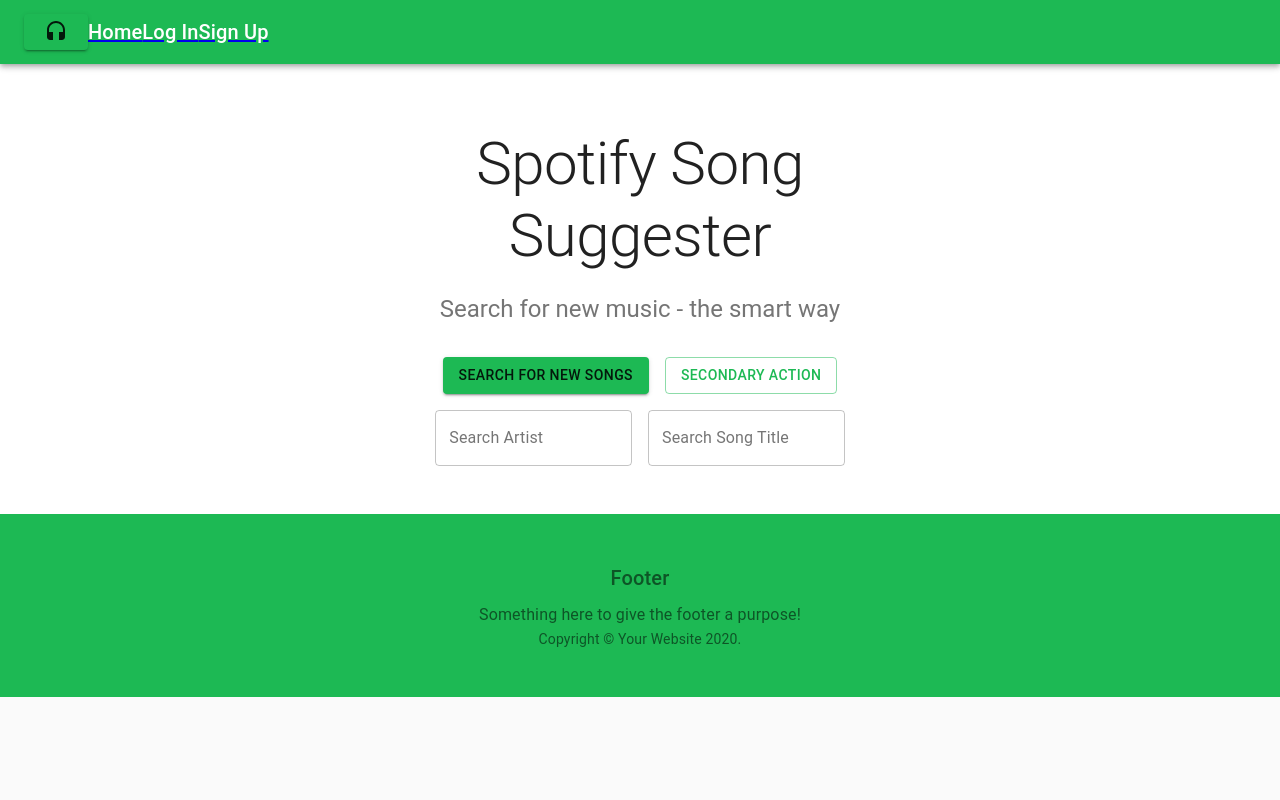
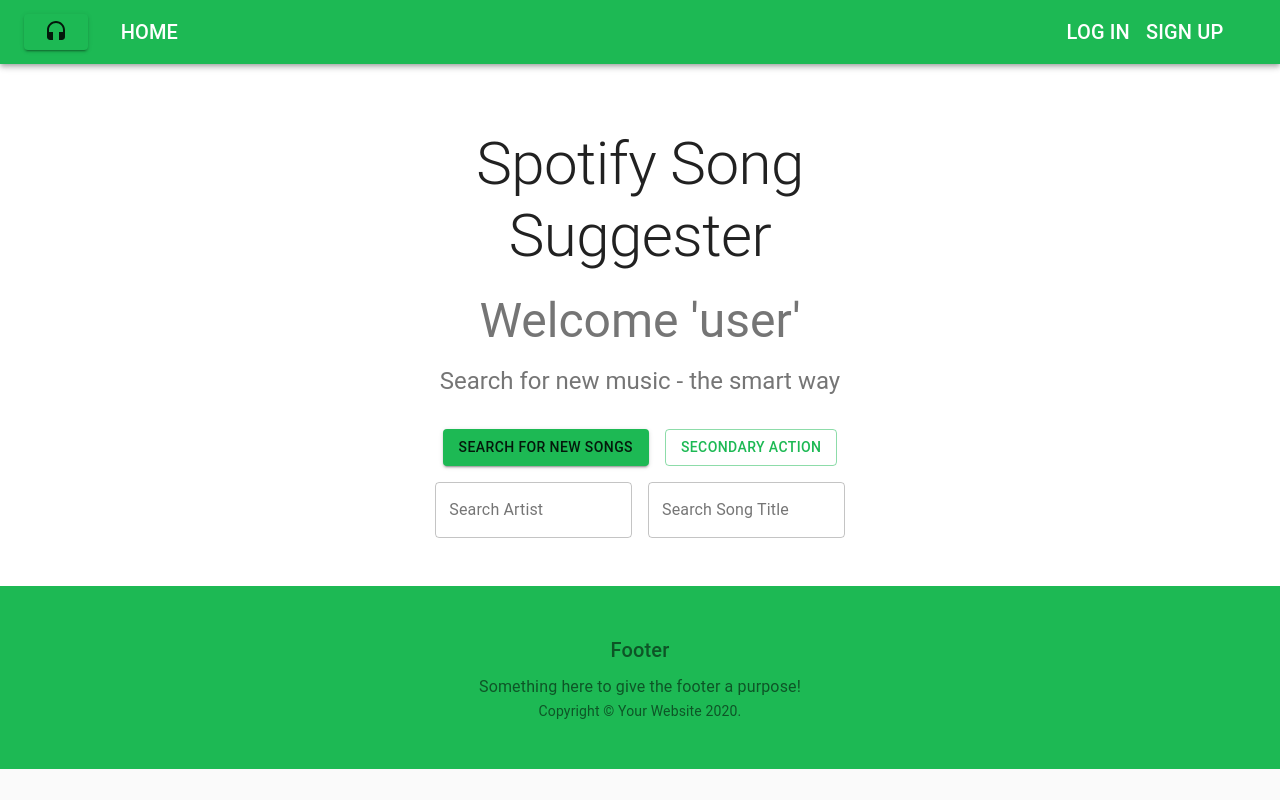
Before and after one commit to ErikSandvikSEA/front-end, a React (Create React App) app in the folder spotify-song-suggester-app/: page /home/search in a window 1280 px wide. Built offline with nearby package versions, Linux system fonts and the light colour scheme; no server answers.

Commit message:
added post request fix and more styling

```diff
--- a/spotify-song-suggester-app/package.json
+++ b/spotify-song-suggester-app/package.json
@@ -5,6 +5,7 @@
   "dependencies": {
     "@material-ui/core": "^4.9.12",
     "@material-ui/icons": "^4.9.1",
+    "@material-ui/lab": "^4.0.0-alpha.51",
     "@testing-library/jest-dom": "^4.2.4",
     "@testing-library/react": "^9.5.0",
     "@testing-library/user-event": "^7.2.1",
--- a/spotify-song-suggester-app/src/App.js
+++ b/spotify-song-suggester-app/src/App.js
@@ -26,6 +26,8 @@
 
 const postUrl = 'https://reqres.in/api/users'
 const getUrl='https://api.github.com/users/octocat'
+
+const registerTestUrl = 'https://spotify-song-suggester-project.herokuapp.com/api/auth/register'
 
 
 const initialFormValues = {
@@ -63,6 +65,12 @@
 const useStyles = makeStyles((theme) => ({
   appBar: {
      backgroundColor: '#1DB954',
+     display: 'flex',
+     justifyContent: 'space-between',
+     width: '100%',
+     alignItems: 'center',
+     paddingLeft: '2%',
+     paddingRight: '2%',
   },
   icon: {
     marginRight: theme.spacing(2),
@@ -93,6 +101,9 @@
     backgroundColor:'#1DB954',
     padding: theme.spacing(6),
   },
+  linkButtons: {
+    textDecoration: 'none',
+  }
 }));
 
 
@@ -108,7 +119,7 @@
     axios.get(getUrl)
       .then(response => {
         // console.log('working')
-        console.log(response.data)
+        // console.log(response.data)
         setUsers(response.data)
       })
       .catch(err => {
@@ -118,10 +129,11 @@
   )
 
 
-  const postUser = user => {
+  const postUser = (user) => {
     axios.post(postUrl, user)
       .then(res => {
         console.log(res)
+        console.log('working')
         setUsers([...users, res.data])
       })
       .catch(err => {
@@ -141,14 +153,14 @@
     e.preventDefault()
 
     const newUser = {
-      name: formValues.name,
+      username: formValues.username,
       email: formValues.email,
       password: formValues.password,
     }
 
     // 🔥 STEP 6 - WE NEED TO POST NEW USER TO THE API!
     postUser(newUser)
-    setFormValues(initialFormValues)
+    // setFormValues(initialFormValues)
   }
 
   const onInputChange = e => {
@@ -183,40 +195,54 @@
 
     <div className="App">
       <CssBaseline />
-      <AppBar position="sticky" className='appBar'>
+      <AppBar position="sticky">
 
 
-        <Toolbar  className='appBar'>
+        <Toolbar>
         <MenuTab/>
+          <div className={classes.appBar}>
+          <Button>
+        <RouterLink color="secondary" to='/home' className={classes.linkButtons}>
 
-          <Route path='/'>
-        <RouterLink color="secondary"to='/'>
-          <Typography className={classes.title} variant="h6" color="secondary" noWrap>
+          <Typography variant="h6" color="secondary" noWrap >
             Home
             </Typography>
+
             </RouterLink>
-        </Route>
-          <Route>
-        <RouterLink color="secondary"to='/login'>
-          <Typography variant="h6" color="secondary" noWrap>
+            </Button>
+        <div>
+        <Button>
+        <RouterLink color="secondary"to='/' className={classes.linkButtons}>
+          <Typography className={classes.title} variant="h6" color="secondary" noWrap>
             Log In
             </Typography>
             </RouterLink>
-        </Route>
-        <Route>
-        <RouterLink color="secondary"to='/signup'>
+            </Button>
+
+            <Button>
+        <RouterLink color="secondary" to='/signup' className={classes.linkButtons}>
           <Typography variant="h6" color="secondary" noWrap>
             Sign Up
             </Typography>
             </RouterLink>
-        </Route>
-
+            </Button>
+            </div>
+            </div>
         </Toolbar>
       </AppBar>
 
 
 
+
     <Switch>
+
+    <Route exact path='/'>
+           <Login
+            values={formValues}
+            onInputChange={onInputChange}
+           />
+      </Route>
+
       <Route path='/signup'>
         <SignUp
           values={formValues}
@@ -227,18 +253,13 @@
 
         />
       </Route>
+>
+      <Route>
+        <HomePage path='/home' />
+      </Route>
 
 
-      <Route path='/login'>
-           <Login
-            values={formValues}
-            onInputChange={onInputChange}
-           />
-      </Route>
 
-      <Route>
-        <HomePage path='/' />
-      </Route>
 
  </Switch>
 
--- a/spotify-song-suggester-app/src/components/DisplaySearched.jsx
+++ b/spotify-song-suggester-app/src/components/DisplaySearched.jsx
@@ -1,4 +1,4 @@
-import React, { useState, useEffect} from 'react';
+import React, { useState, useEffect } from 'react';
 import Button from '@material-ui/core/Button';
 import Card from '@material-ui/core/Card';
 import CardActions from '@material-ui/core/CardActions';
@@ -12,6 +12,8 @@
 import Container from '@material-ui/core/Container';
 import Link from '@material-ui/core/Link';
 import axios from 'axios'
+import CircularProgress from '@material-ui/core/CircularProgress';
+
 
 
 const useStyles = makeStyles((theme) => ({
@@ -45,10 +47,17 @@
           backgroundColor: '#1DB954',
           padding: theme.spacing(6),
      },
+     root: {
+          display: 'flex',
+          justifyContent: 'center',
+          '& > * + *': {
+               marginLeft: theme.spacing(0),
+          },
+     },
 }));
 
 const cards = [1, 2, 3, 4, 5, 6];
-const getUrl='https://api.github.com/users/octocat'
+const getUrl = 'https://api.github.com/users/octocat'
 export default function DisplaySearched() {
      const classes = useStyles();
 
@@ -68,7 +77,13 @@
                })
      }, []
      )
-
+     if (!songInfo.length) {
+          return (
+               <div className={classes.root}>
+                    <CircularProgress />
+               </div>
+          )
+     }
      return (
           <Container className={classes.cardGrid} maxWidth="md">
                <CssBaseline />
--- a/spotify-song-suggester-app/src/components/HomePage.jsx
+++ b/spotify-song-suggester-app/src/components/HomePage.jsx
@@ -1,7 +1,7 @@
 import React from 'react';
 import AppBar from '@material-ui/core/AppBar';
 import Button from '@material-ui/core/Button';
-import Headset from '@material-ui/icons/Headset';import CssBaseline from '@material-ui/core/CssBaseline';
+import Headset from '@material-ui/icons/Headset'; import CssBaseline from '@material-ui/core/CssBaseline';
 import Grid from '@material-ui/core/Grid';
 import Toolbar from '@material-ui/core/Toolbar';
 import Typography from '@material-ui/core/Typography';
@@ -10,7 +10,7 @@
 import Link from '@material-ui/core/Link';
 import DisplaySearched from './DisplaySearched'
 import { Route, Switch } from 'react-router-dom'
-import {Link as RouterLink } from 'react-router-dom'
+import { Link as RouterLink } from 'react-router-dom'
 import TextField from '@material-ui/core/TextField';
 
 
@@ -58,7 +58,7 @@
     flexGrow: 1,
   },
   footer: {
-    backgroundColor:'#1DB954',
+    backgroundColor: '#1DB954',
     padding: theme.spacing(6),
   },
   searchButtons: {
@@ -87,6 +87,9 @@
             <Typography component="h1" variant="h2" align="center" color="textPrimary" gutterBottom>
               Spotify Song Suggester
             </Typography>
+            <Typography variant="h3" align="center" color="textSecondary" paragraph>
+              Welcome 'user'
+            </Typography>
             <Typography variant="h5" align="center" color="textSecondary" paragraph>
               Search for new music - the smart way
             </Typography>
@@ -107,7 +110,6 @@
                   </Button>
                 </Grid>
                 <form className={classes.root} noValidate autoComplete="off">
-
                   <TextField id="outlined-basic" label="Search Artist" variant="outlined" />
                   <TextField id="outlined-basic" label="Search Song Title" variant="outlined" />
                 </form>
--- a/spotify-song-suggester-app/src/components/SignUp.jsx
+++ b/spotify-song-suggester-app/src/components/SignUp.jsx
@@ -12,6 +12,8 @@
 import Typography from '@material-ui/core/Typography';
 import { makeStyles } from '@material-ui/core/styles';
 import Container from '@material-ui/core/Container';
+import Snackbar from '@material-ui/core/Snackbar';
+import MuiAlert from '@material-ui/lab/alert';
 import { Link as RouterLink } from 'react-router-dom'
 
 function Copyright() {
@@ -55,6 +57,10 @@
      },
 }));
 
+
+
+
+
 export default function SignUp(props) {
      const {
           values,
@@ -67,6 +73,9 @@
 
      const classes = useStyles();
 
+
+
+
      return (
           <Container className={classes.container} component="main" maxWidth="xs">
                <CssBaseline />
@@ -76,7 +85,7 @@
                     </Avatar>
                     <Typography component="h1" variant="h5">
                          Sign up
-        </Typography>
+                    </Typography>
                     <form className={classes.form} noValidate>
                          <Grid container spacing={2}>
                               <Grid item xs={12}>
@@ -144,9 +153,9 @@
                          <Grid container justify="flex-end">
                               <Grid item>
 
-                                        <RouterLink to='/login'>
+                                        <RouterLink to='/'>
                                              Already have an account? Sign in
-                </RouterLink>
+                                        </RouterLink>
 
                               </Grid>
                          </Grid>
@@ -155,6 +164,7 @@
                <Box mt={5}>
                     <Copyright />
                </Box>
+
           </Container>
      );
 }
--- a/spotify-song-suggester-app/src/components/menuComponents/MenuTab.jsx
+++ b/spotify-song-suggester-app/src/components/menuComponents/MenuTab.jsx
@@ -1,4 +1,5 @@
 import React from 'react';
+import Link from '@material-ui/core/Link';
 import { withStyles } from '@material-ui/core/styles';
 import Button from '@material-ui/core/Button';
 import Menu from '@material-ui/core/Menu';
@@ -9,6 +10,8 @@
 import DraftsIcon from '@material-ui/icons/Drafts';
 import SendIcon from '@material-ui/icons/Send';
 import Headset from '@material-ui/icons/Headset';
+import GitHubIcon from '@material-ui/icons/GitHub';
+import { Link as RouterLink } from 'react-router-dom'
 
 const StyledMenu = withStyles({
   paper: {
@@ -39,6 +42,7 @@
       },
     },
   },
+
 }))(MenuItem);
 
 export default function MenuTab() {
@@ -76,6 +80,25 @@
           </ListItemIcon>
           <ListItemText primary="Profile" />
         </StyledMenuItem>
+
+        <RouterLink  to='/search'>
+        <StyledMenuItem>
+          <ListItemIcon>
+            <Headset fontSize="small" />
+          </ListItemIcon>
+          <ListItemText primary="Suggestions" />
+        </StyledMenuItem>
+      </RouterLink>
+
+        <Link target='_blank' href='https://github.com/Build-Week-Spotify-Song-Recommender'>
+          <StyledMenuItem>
+            <ListItemIcon>
+              <GitHubIcon fontSize="small" />
+            </ListItemIcon>
+            <ListItemText primary="Github" />
+          </StyledMenuItem>
+        </Link>
+
         <StyledMenuItem>
           <ListItemIcon>
             <DraftsIcon fontSize="small" />
--- a/spotify-song-suggester-app/src/themes.js
+++ b/spotify-song-suggester-app/src/themes.js
@@ -1,5 +1,6 @@
 import React from 'react';
 import { createMuiTheme } from '@material-ui/core/styles';
+
 
 const appTheme = createMuiTheme({
      palette: {
@@ -10,7 +11,8 @@
        secondary: {
             main: '#FFFFFF',
      }
-     },
-   });
+     }
+    });
+
 
    export default appTheme
```
Also changed, not shown: spotify-song-suggester-app/src/components/Login.jsx (+5 -5 lines), spotify-song-suggester-app/src/index.css (+8 -8 lines), spotify-song-suggester-app/src/App.css (indentation only), 2 other files (tests, documents, lock files or other folders). Lines whose indentation alone changed are shown as unchanged.
